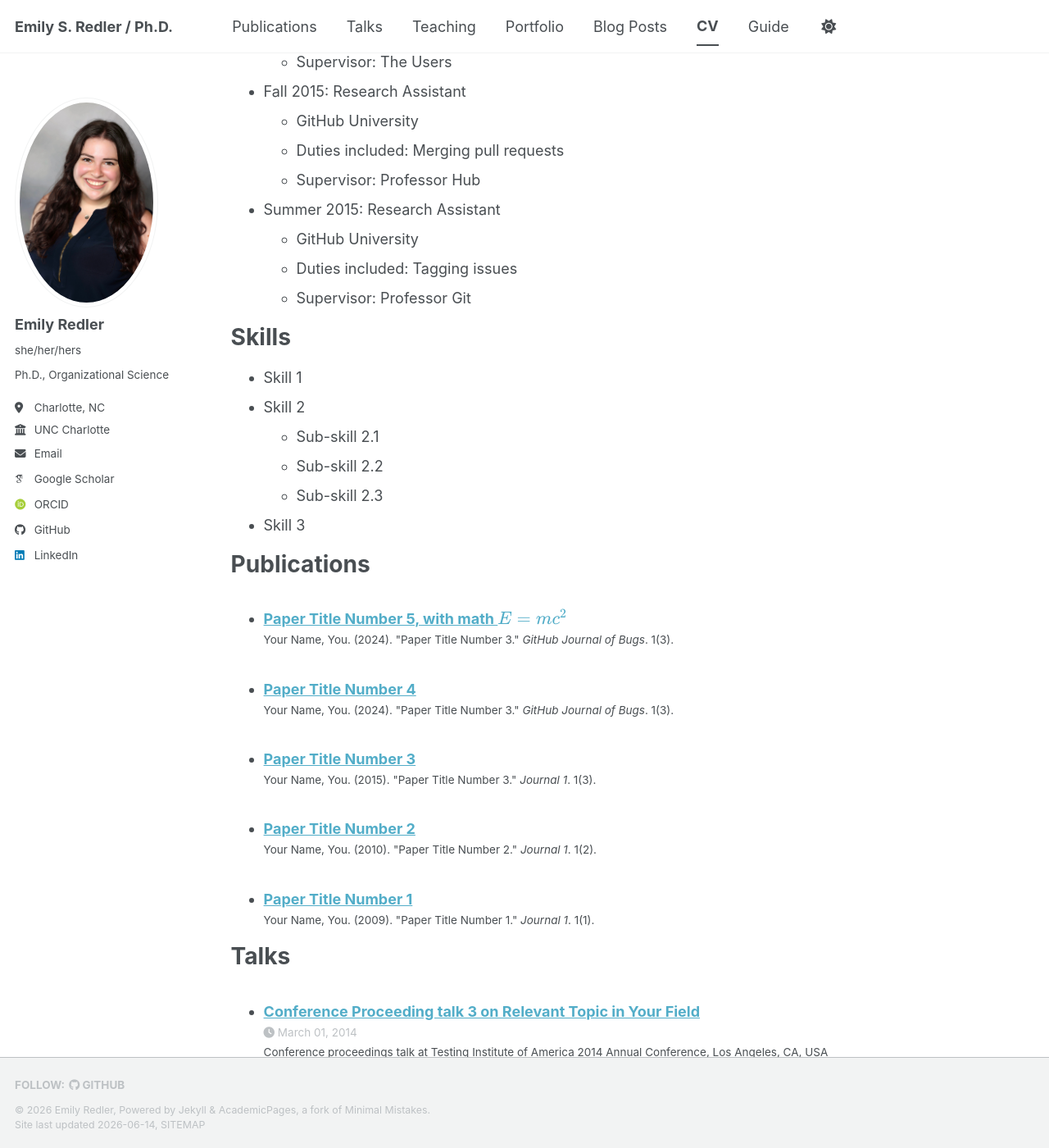
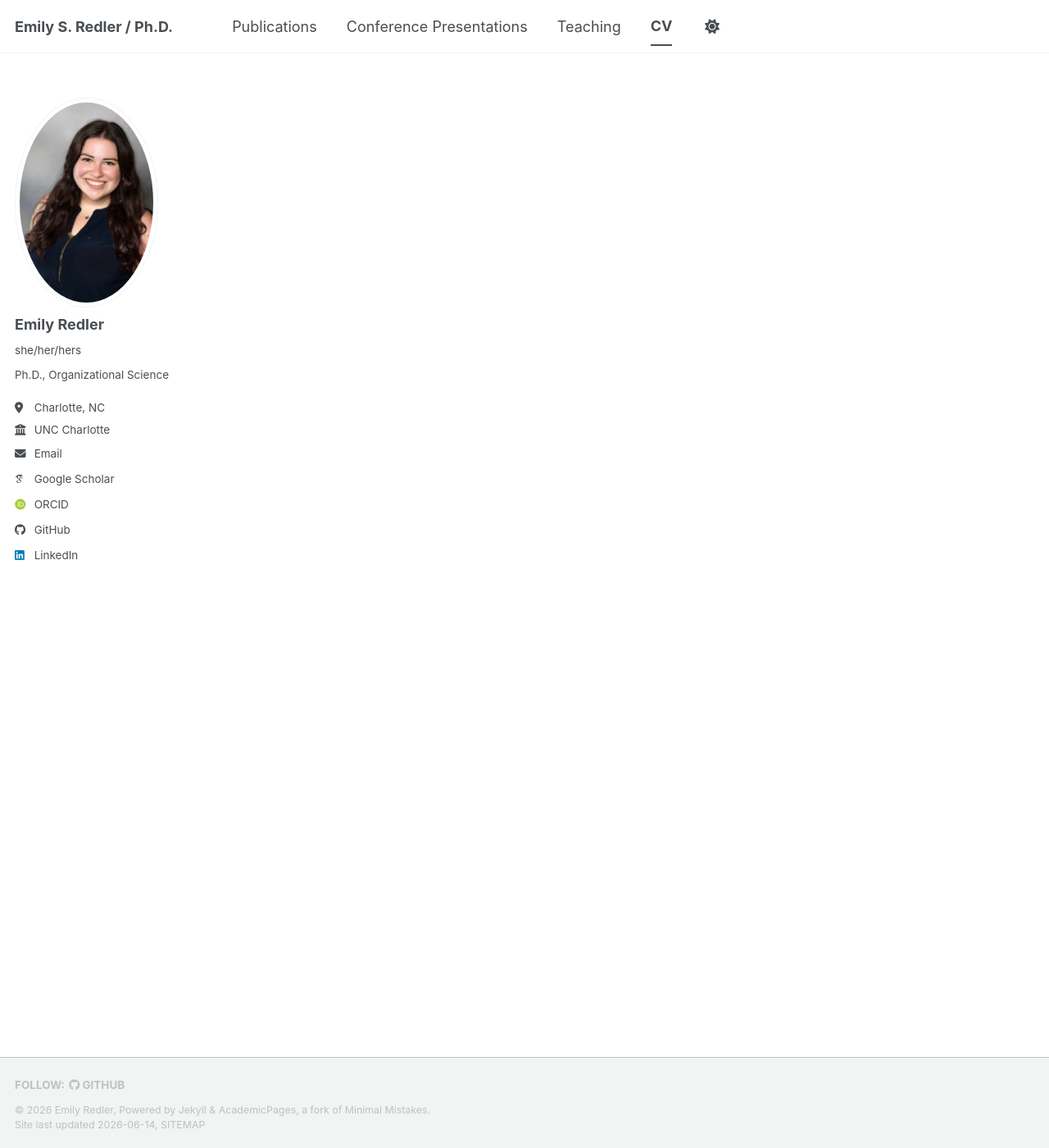
Before and after one commit to eredler/eredler.github.io, a Jekyll site: the page built from _pages/cv.md, in a window 1280 px wide and 1400 px high, scrolled down 410 px. Shown: the whole window at 82% size. Built offline with Jekyll 4.4.1, drawn with Linux system fonts in a browser that asks for light colours; some web fonts are replaced; a script bundle is joined from its source files by our own code; library files that are not in the unit come from our copies; some of the changed text lies outside the part shown.

Commit message:
comment out cv, actually remove header stuff

```diff
--- a/_config.yml
+++ b/_config.yml
@@ -227,9 +227,6 @@ collections:
   publications:
     output: true
     permalink: /:collection/:path/
-  portfolio:
-    output: false
-    permalink: /:collection/:path/
   talks:
     output: false
     permalink: /:collection/:path/
--- a/_data/navigation.yml
+++ b/_data/navigation.yml
@@ -11,23 +11,14 @@ main:
   - title: "Publications"
     url: /publications/
 
-  - title: "Talks"
+  - title: "Conference Presentations"
     url: /talks/
 
   - title: "Teaching"
     url: /teaching/
-
-  - title: "Portfolio"
-    url: /portfolio/
-
-  - title: "Blog Posts"
-    url: /year-archive/
 
   - title: "CV"
     url: /cv/
 
   # - title: "CV"
   #   url: /cv-json/
-
-  - title: "Guide"
-    url: /markdown/
--- a/_pages/cv.md
+++ b/_pages/cv.md
@@ -9,7 +9,7 @@ redirect_from:
 
 {% include base_path %}
 
-Education
+<!-- Education
 ======
 * Ph.D in Version Control Theory, GitHub University, 2018 (expected)
 * M.S. in Jekyll, GitHub University, 2014
@@ -61,4 +61,4 @@ Teaching
 
 Service and leadership
 ======
-* Currently signed in to 43 different slack teams
+* Currently signed in to 43 different slack teams -->
```
Also changed, not shown: _pages/about.md (+0 -3 lines).
